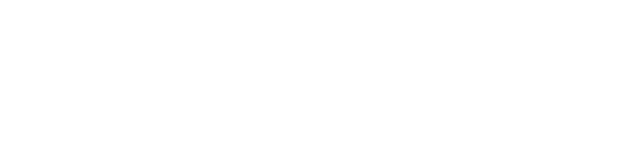
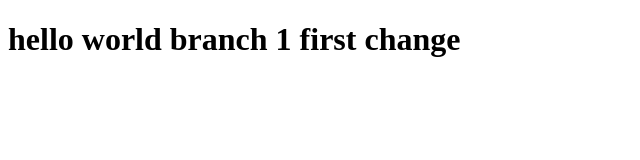
Before and after one commit to vaib1343/practice3, a plain HTML site: page index.html in a window 1280 px wide. Shown: the whole page, without its empty margins (0-640 px from the left). Drawn offline with Linux system fonts and the light colour scheme.

Commit message:
first commit on branch1

```diff
--- a/index.html
+++ b/index.html
@@ -7,6 +7,6 @@
     <title>Document</title>
 </head>
 <body>
-
+    <h1>hello world branch 1 first change</h1>
 </body>
 </html>
```
